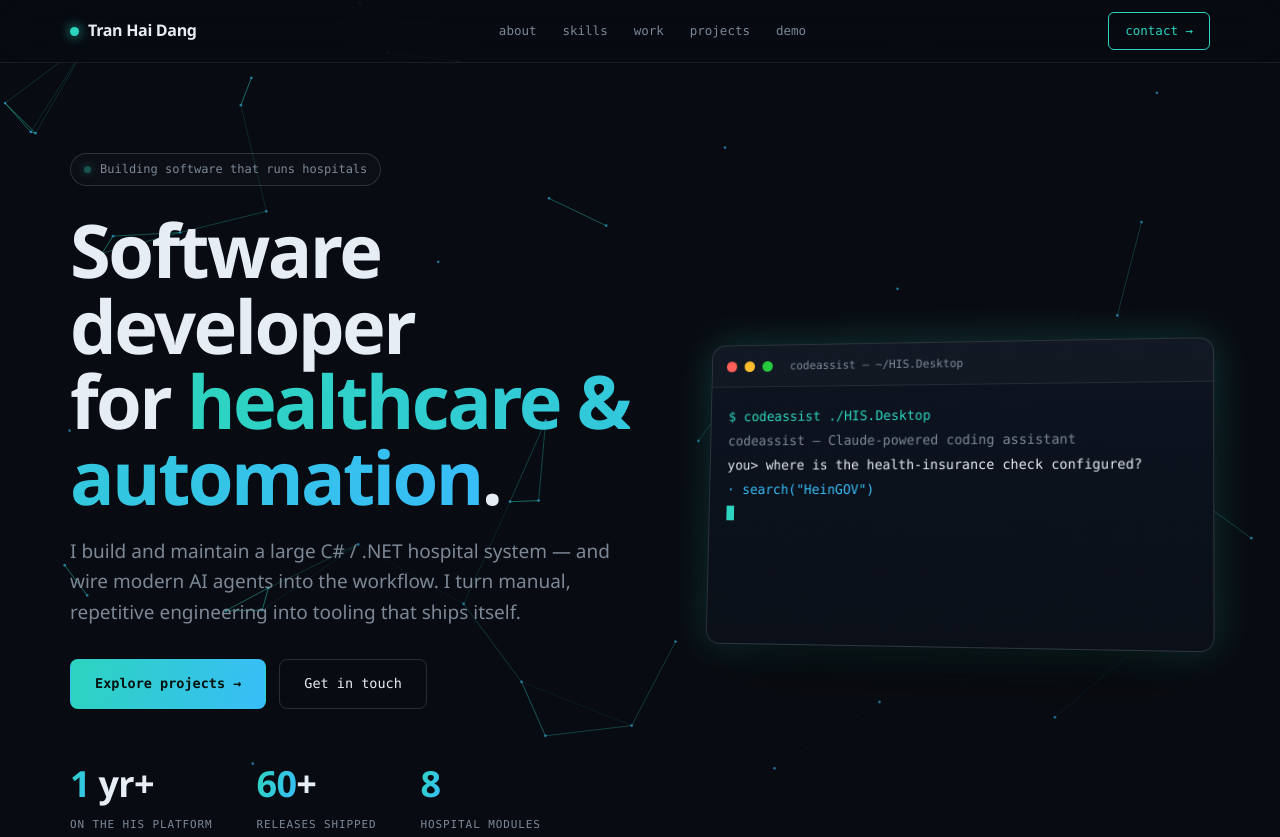
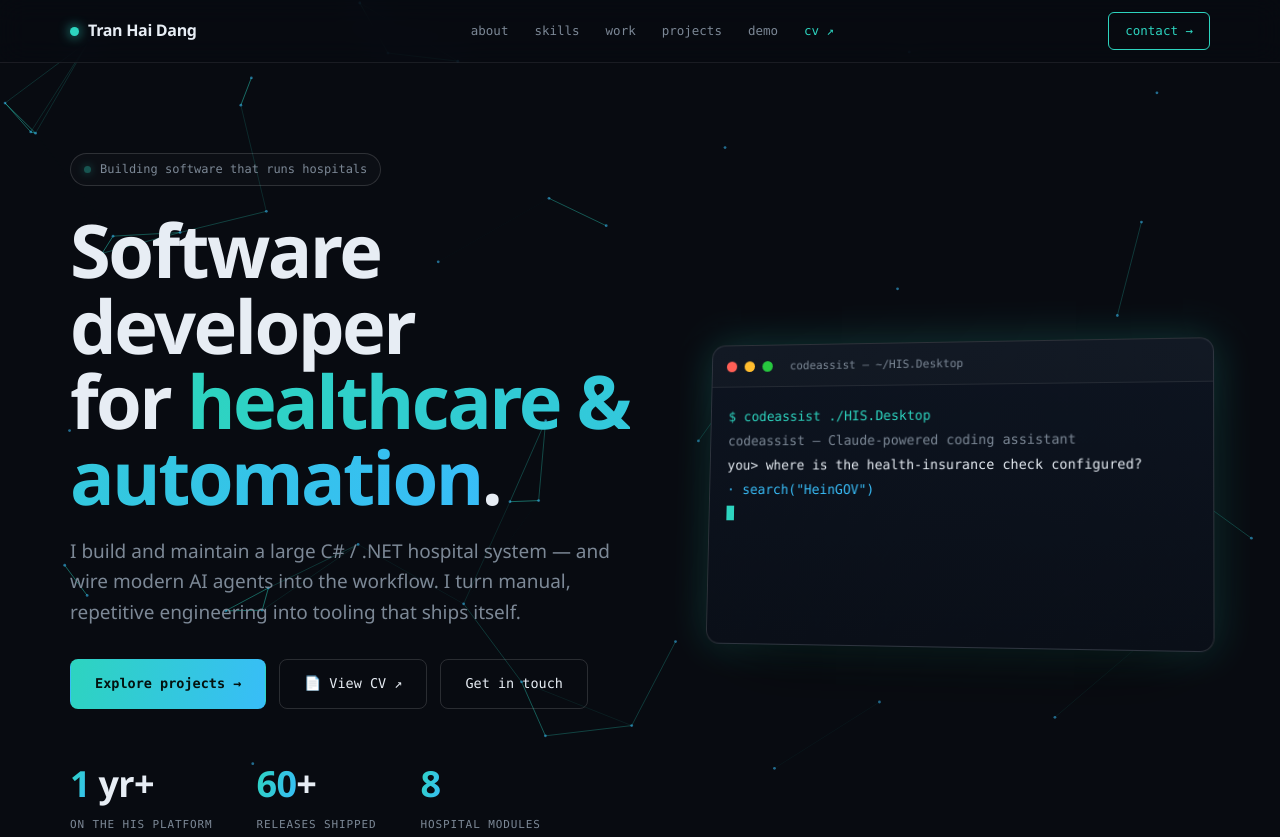
Before and after one commit to danghandsome/danghandsome.github.io, a plain HTML site: page index.html in a window 1280 px wide. Shown: the top 837 px of the page. Drawn offline with Linux system fonts and the light colour scheme.

Commit message:
Add PDF CV + CV links (nav, hero, contact)

```diff
--- a/index.html
+++ b/index.html
@@ -259,6 +259,7 @@
         <a href="#work">work</a>
         <a href="#projects">projects</a>
         <a href="#demo">demo</a>
+        <a href="CV_TranHaiDang.pdf" target="_blank" rel="noopener" style="color:var(--accent);">cv ↗</a>
       </div>
       <a class="nav-cta" href="#contact">contact →</a>
     </div>
@@ -273,6 +274,7 @@
         <p class="lead">I build and maintain a large C# / .NET hospital system — and wire modern AI agents into the workflow. I turn manual, repetitive engineering into tooling that ships itself.</p>
         <div class="cta-row">
           <a class="btn primary" href="#projects">Explore projects →</a>
+          <a class="btn ghost" href="CV_TranHaiDang.pdf" target="_blank" rel="noopener">📄 View CV ↗</a>
           <a class="btn ghost" href="#contact">Get in touch</a>
         </div>
         <div class="stats">
@@ -425,6 +427,7 @@
         <span><b>Email</b><a href="mailto:dtranhai47@gmail.com" style="color:var(--accent-2)">dtranhai47@gmail.com</a></span>
         <span><b>Phone</b><a href="tel:+84359258471" style="color:var(--accent-2)">0359 258 471</a></span>
         <span><b>GitHub</b><a href="https://github.com/danghandsome" style="color:var(--accent-2)">github.com/danghandsome</a></span>
+        <span><b>CV</b><a href="CV_TranHaiDang.pdf" target="_blank" rel="noopener" style="color:var(--accent-2)">Download PDF ↗</a></span>
         <span><b>Location</b>Hanoi, Vietnam</span>
       </div>
     </div>
```
Also changed, not shown: 1 other file.
